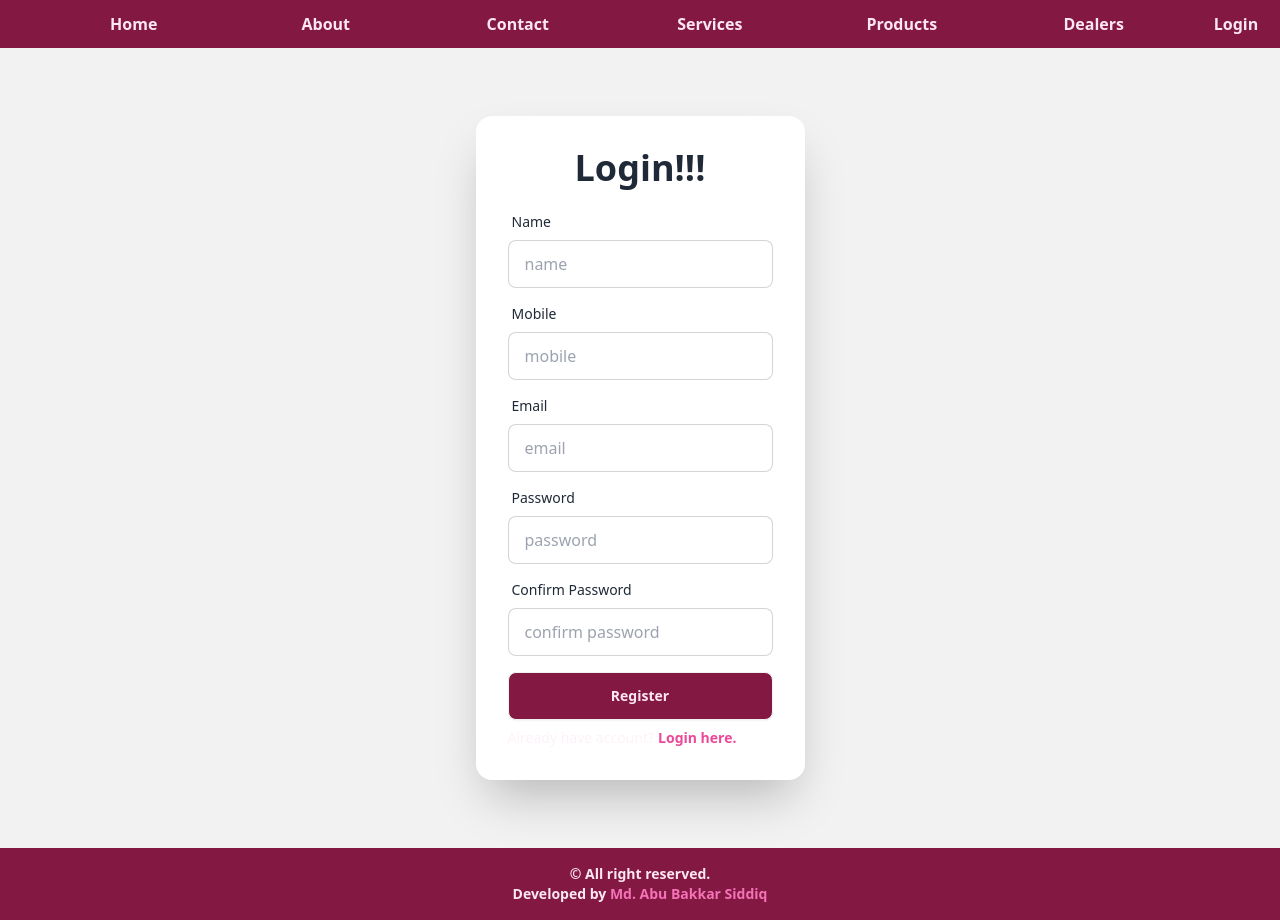
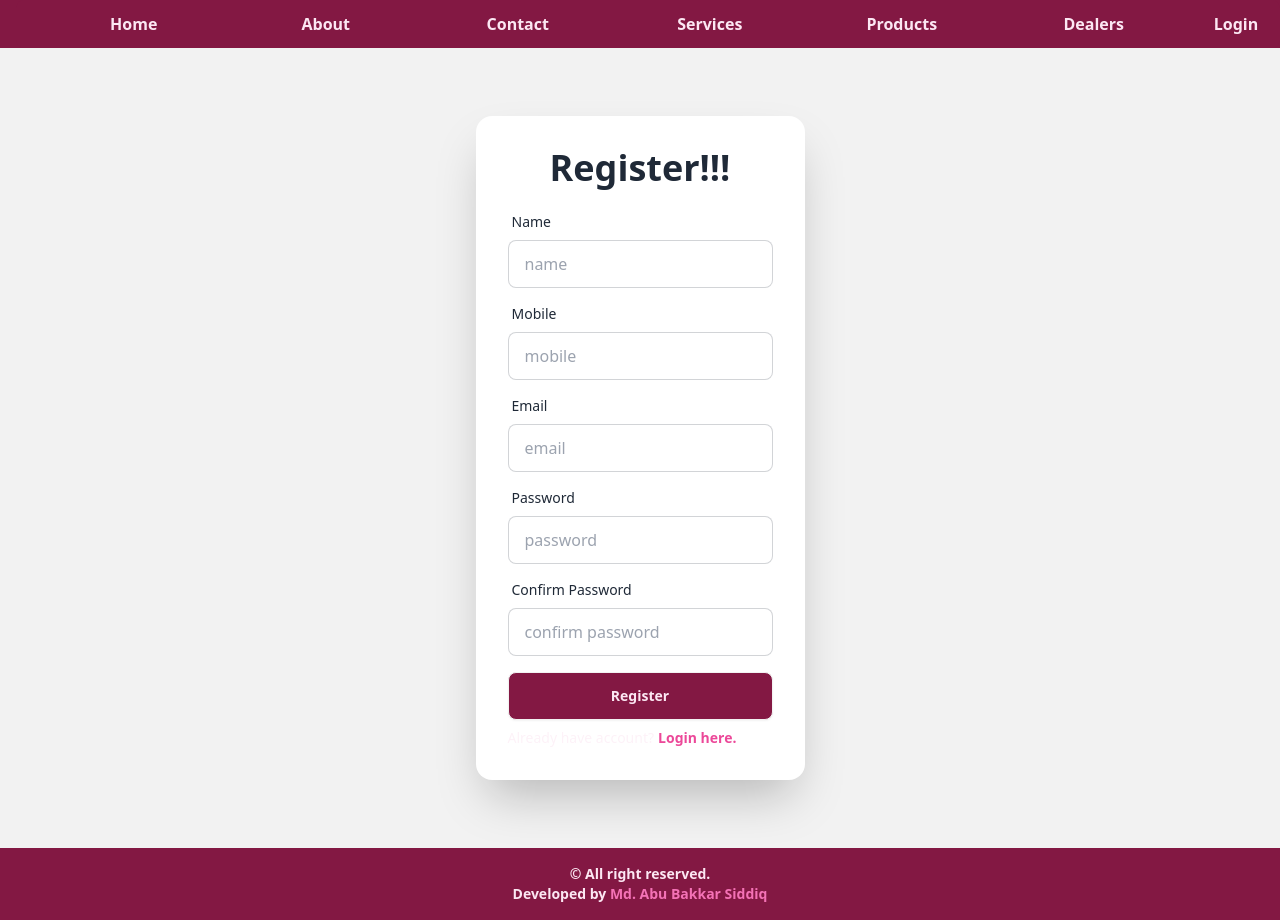
Before and after one commit to ab-siddiq/react-price-list, a React (Vite) app: page /register in a window 1280 px wide. Built offline with nearby package versions, Linux system fonts and the light colour scheme; no server answers.

Commit message:
add context and email password registration

```diff
--- a/src/components/Home/Home.jsx
+++ b/src/components/Home/Home.jsx
@@ -1,15 +1,16 @@
-import React from "react";
+import React, { useContext } from "react";
 import { Outlet, useNavigation } from "react-router-dom";
 import Footer from "../Footer/Footer";
 import NavBar from "../NavBar/NavBar";
 import PageLoading from "../PageLoading/PageLoading";
+import { AuthContext } from "../../providers/AuthProviders";
 
 const Home = () => {
   const navigation = useNavigation()
+  // const user = useContext(AuthContext)
   return (
     <div>
       <NavBar></NavBar>
-
       <div>{navigation.state === 'loading' && <PageLoading></PageLoading>}</div>
       <Outlet></Outlet>
       <Footer></Footer>
--- a/src/components/Register/Register.jsx
+++ b/src/components/Register/Register.jsx
@@ -1,7 +1,9 @@
-import React from "react";
+import React, { useContext } from "react";
 import { Link } from "react-router-dom";
+import { AuthContext } from "../../providers/AuthProviders";
 
 const Register = () => {
+  const {user,createUser} = useContext(AuthContext)
   const handleRegister = (e) => {
     e.preventDefault();
     const form = e.target
@@ -11,13 +13,16 @@ const Register = () => {
     const password = form.password.value
     const confirmPassword = form.confirmPassword.value
     console.log(name, email, mobile, password, confirmPassword)
+    createUser(email,password)
+    .then(res=>{console.log(res)})
+    .catch(error=>console.log(error))
   };
   return (
     <div className="hero min-h-screen bg-base-200">
       <div className="hero-content flex-col lg:flex-row-reverse">
         <div className="card shrink-0 w-full max-w-sm shadow-2xl bg-base-100">
           <form onSubmit={handleRegister} className="card-body">
-            <h2 className="text-center text-4xl font-bold pb-2">Login!!!</h2>
+            <h2 className="text-center text-4xl font-bold pb-2">Register!!! {user && user}</h2>
             <div className="form-control">
               <label className="label">
                 <span className="label-text">Name</span>
--- a/src/main.jsx
+++ b/src/main.jsx
@@ -10,6 +10,7 @@ import BuyProduct from "./components/BuyProduct/BuyProduct";
 import PageLoading from "./components/PageLoading/PageLoading";
 import Login from "./components/Login/Login";
 import Register from "./components/Register/Register";
+import AuthProviders from "./providers/AuthProviders";
 const router = createBrowserRouter([
   {
     path: "/",
@@ -77,6 +78,8 @@ const router = createBrowserRouter([
 ]);
 ReactDOM.createRoot(document.getElementById("root")).render(
   <React.StrictMode>
+    <AuthProviders>
     <RouterProvider router={router}></RouterProvider>
+    </AuthProviders>
   </React.StrictMode>
 );
--- /dev/null
+++ b/src/providers/AuthProviders.jsx
@@ -0,0 +1,21 @@
+import { createUserWithEmailAndPassword, getAuth } from "firebase/auth";
+import React, { createContext, useState } from "react";
+import app from "../firebase/firebase.init";
+const auth = getAuth(app);
+export const AuthContext = createContext(null);
+const AuthProviders = ({ children }) => {
+  const [user, setUser] = useState(null);
+  // const user = {displayName:'siddiq'}
+  const createUser = (email, password) => {
+    return createUserWithEmailAndPassword(auth, email, password);
+  };
+  const AuthInfo = {
+    user,
+    createUser
+  };
+  return (
+    <AuthContext.Provider value={AuthInfo}>{children}</AuthContext.Provider>
+  );
+};
+
+export default AuthProviders;
```
